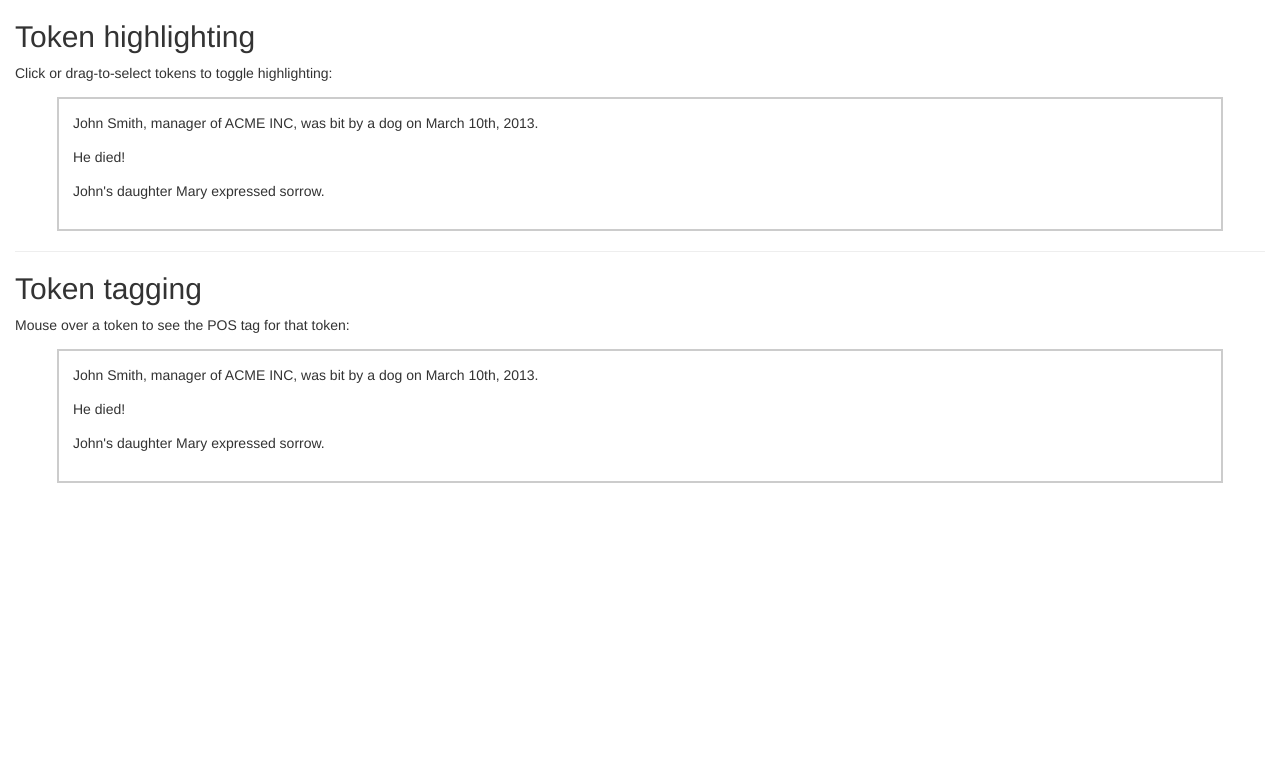
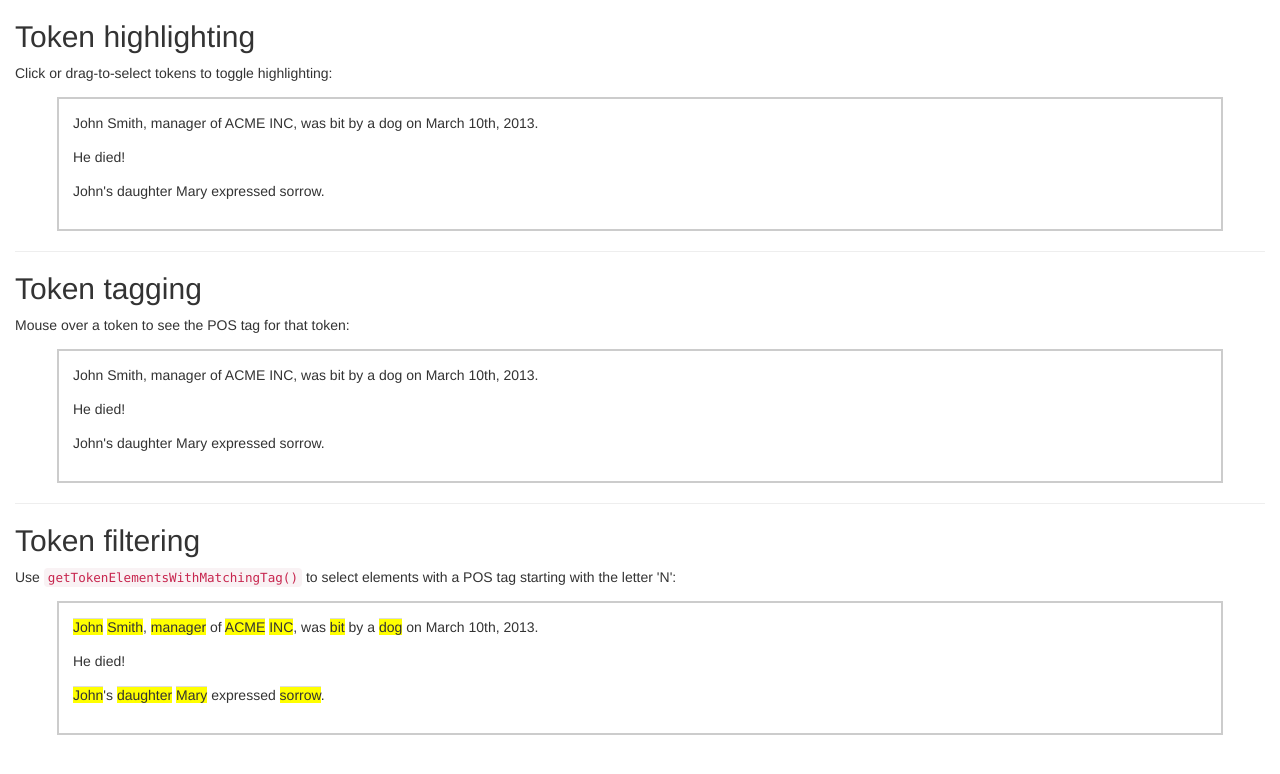
Before and after one commit to hltcoe/concrete-js, a website: page examples/index.html in a window 1280 px wide. Drawn offline with Linux system fonts and the light colour scheme.

Commit message:
Added documentation, getTokenElementsWithMatchingTag() demo

```diff
--- a/examples/examples.css
+++ b/examples/examples.css
@@ -1,4 +1,5 @@
 body {
+    padding-bottom: 5em;
 }
 
 .communication .sentence {
--- a/examples/index.html
+++ b/examples/index.html
@@ -15,23 +15,51 @@
   <script src="../dist/concrete.js"></script>
 
   <script>
+  /**
+   * toggleSelectedEntityClass() is a callback function that is used
+   * with getTokenClickCallbacks()/enableTokenClickCallbacks() and
+   * getTokenSelectCallbacks()/enableTokenClickCallbacks().
+   *
+   * When a user clicks on a token or selects token(s), this
+   * function will be called and passed a list of
+   * TokenRefSequences containing the token(s) clicked/selected.
+   *
+   * @param {TokenRefSequence[]} tokenRefSequenceList
+   */
   function toggleSelectedEntityClass(tokenRefSequenceList) {
     for (var i in tokenRefSequenceList) {
+
       $('#communication_one').getTokenRefSequenceElements(tokenRefSequenceList[i])
                              .toggleClass('selected_entity');
     }
   }
 
+  // When the page has loaded...
   $(document).ready(function() {
+    // ...make an AJAX call to retrieve a JSON-serialized Communication...
     $.getJSON('dog-bites-man.concrete.json', function(commJSONData) {
+      // ...and call this (unnamed) callback function with the JSON data.
+
       //// Token highlighting demo
+
+      // Create an empty Concrete Communication object
       var commOne = new Communication();
+
+      // Load the JSON-serialized Communication data into the Communication object
       commOne.initFromTJSONProtocolObject(commJSONData);
+
+      // Create a "Communication Widget" that is an HTML representation of the
+      // Sections, Sentences, Tokenizations, and Tokens in the Communication.
+      // Attach this HTML representation to the <div> with ID 'communication_one'.
       var commWidgetOne = $('#communication_one').communicationWidget(commOne);
 
+      // Register a callback function when the user clicks on or selects a token
+      // from this Communication Widget.
+      commWidgetOne.getTokenClickCallbacks().add(toggleSelectedEntityClass);
       commWidgetOne.getTokenSelectCallbacks().add(toggleSelectedEntityClass);
-      commWidgetOne.getTokenClickCallbacks().add(toggleSelectedEntityClass);
 
+      // Activate any registered callback functions for handling clicking or
+      // selecting tokens
       commWidgetOne.enableTokenClickCallbacks();
       commWidgetOne.enableTokenSelectCallbacks();
 
@@ -57,9 +85,7 @@
             var tokenIndex = $(this).data('tokenIndex');
 
             // posTokenTagging is defined in enclosing scope
-            var tokenTagging = posTokenTagging;
-
-            var taggedToken = tokenTagging.getTaggedTokenWithTokenIndex(tokenIndex);
+            var taggedToken = posTokenTagging.getTaggedTokenWithTokenIndex(tokenIndex);
 
             if (taggedToken) {
               // By default, the tooltip is only shown when mousing over the token text.
@@ -70,6 +96,29 @@
             }
           });
         }
+      }
+
+      //// Token filtering demo
+      var commThree = new Communication();
+      commThree.initFromTJSONProtocolObject(commJSONData);
+      var commWidgetThree = $('#communication_three').communicationWidget(commThree);
+
+      var tokenizations = commTwo.getTokenizationsAsList();
+      for (var tokenizationIndex = 0; tokenizationIndex < tokenizations.length; tokenizationIndex++) {
+        var tokenization = tokenizations[tokenizationIndex];
+
+        var posTokenTagging = tokenization.getTokenTaggingsOfType('POS')[0];
+
+        var matchingTokenElements = commWidgetThree.getTokenElementsWithMatchingTag(
+          tokenization,
+          posTokenTagging,
+
+          // Filter function returns a boolean if a TaggedToken.tag string "matches"
+          function(tagText) {
+            return tagText.substring(0,1) === 'N';
+          }
+        );
+        matchingTokenElements.addClass('selected_entity');
       }
     });
   });
@@ -98,6 +147,19 @@
         <div id="communication_two"></div>
       </div>
     </div>
+
+    <hr />
+
+    <div>
+      <h2>Token filtering</h2>
+      <div>
+        Use <code>getTokenElementsWithMatchingTag()</code> to
+        select elements with a POS tag starting with the letter 'N':
+      </div>
+      <div class="communication_container">
+        <div id="communication_three"></div>
+      </div>
+    </div>
   </div>
 </body>
 </html>
```
